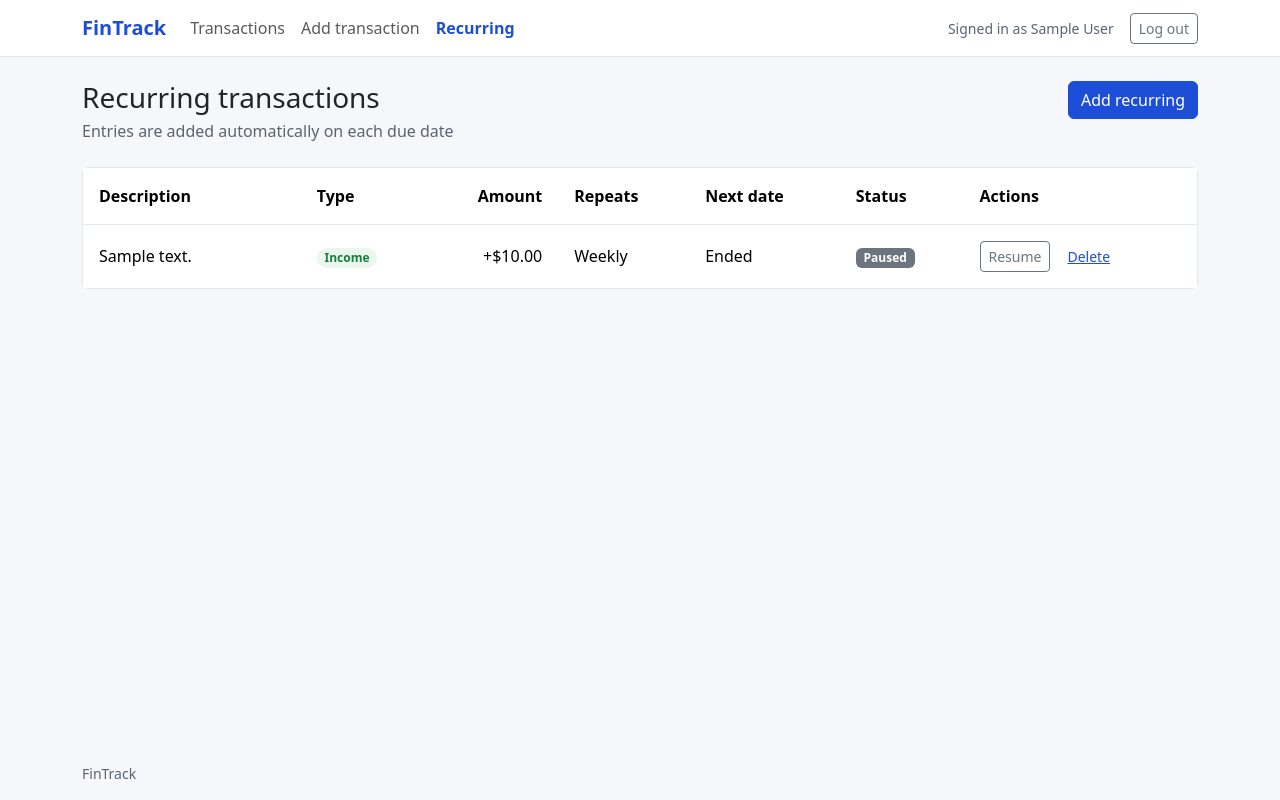
After one commit to MahdiarKhodabakhshi/FinTrack, a Django app: page /transactions/recurring/ in a window 1280 px wide. The commit adds this page. Run offline with Django 5.2, Linux system fonts and the light colour scheme; a user stored in the database is signed in; tables that the repository leaves empty hold one stand-in row (values such as "Sample post"); some libraries are stand-ins or nearby versions.

Commit message:
FT-75: Add recurring pages, navigation item and history badge

```diff
--- a/templates/base.html
+++ b/templates/base.html
@@ -26,6 +26,9 @@
               <li class="nav-item"><a class="nav-link {{ list_active }}" href="{% url 'transactions:list' %}"{% if list_active %} aria-current="page"{% endif %}>Transactions</a></li>
               {% nav_active request 'transactions:add' as add_active %}
               <li class="nav-item"><a class="nav-link {{ add_active }}" href="{% url 'transactions:add' %}"{% if add_active %} aria-current="page"{% endif %}>Add transaction</a></li>
+              {# FT-75: All recurring pages share one active navigation item. #}
+              {% nav_active_prefix request 'transactions:recurring_' as recurring_active %}
+              <li class="nav-item"><a class="nav-link {{ recurring_active }}" href="{% url 'transactions:recurring_list' %}"{% if recurring_active %} aria-current="page"{% endif %}>Recurring</a></li>
             </ul>
             <div class="d-flex flex-wrap align-items-center gap-3 py-2 py-md-0">
               <span class="text-body-secondary small d-none d-md-inline">Signed in as {{ user.name|default:user.email }}</span>
--- /dev/null
+++ b/templates/transactions/recurring_list.html
@@ -0,0 +1,38 @@
+{% extends "base.html" %}
+{% load ui %}
+{# FT-75, FT-76: Private recurring rules with explicit POST pause/resume actions. #}
+{% block title %}Recurring transactions — FinTrack{% endblock %}
+{% block content %}
+<div class="d-flex flex-column flex-sm-row justify-content-between gap-3 mb-4">
+  <div><h1 class="h3 mb-0">Recurring transactions</h1><p class="text-body-secondary mt-1 mb-0">Entries are added automatically on each due date</p></div>
+  <a class="btn btn-primary align-self-start" href="{% url 'transactions:recurring_add' %}">Add recurring</a>
+</div>
+{% if rules %}
+<div class="card"><div class="table-responsive">
+  <table class="table table-hover align-middle mb-0">
+    <caption class="visually-hidden">Your recurring transactions and schedules</caption>
+    <thead><tr><th scope="col">Description</th><th scope="col">Type</th><th scope="col" class="text-end">Amount</th><th scope="col">Repeats</th><th scope="col">Next date</th><th scope="col">Status</th><th scope="col">Actions</th></tr></thead>
+    <tbody>{% for rule in rules %}
+      <tr>
+        <td class="ft-description">{{ rule.description }}</td>
+        <td><span class="badge rounded-pill {% if rule.transaction_type == 'income' %}ft-badge-income{% else %}ft-badge-expense{% endif %}">{{ rule.get_transaction_type_display }}</span></td>
+        <td class="ft-money text-end text-nowrap {% if rule.transaction_type == 'income' %}ft-income{% else %}ft-expense{% endif %}">{{ rule.signed_amount|money:"signed" }}</td>
+        <td>{{ rule.get_frequency_display }}</td>
+        <td class="ft-date text-nowrap">{% if rule.is_ended %}Ended{% else %}<time datetime="{{ rule.next_due_date|date:'Y-m-d' }}">{{ rule.next_due_date|date:"M j, Y" }}</time>{% endif %}</td>
+        <td><span class="badge {% if rule.is_active %}text-bg-success{% else %}text-bg-secondary{% endif %}">{% if rule.is_active %}Active{% else %}Paused{% endif %}</span></td>
+        <td><div class="d-flex gap-2 align-items-center">
+          <form method="post" action="{% url 'transactions:recurring_toggle' rule.pk %}">{% csrf_token %}<button class="btn btn-outline-secondary btn-sm" type="submit" aria-label="{% if rule.is_active %}Pause{% else %}Resume{% endif %} {{ rule.description }}">{% if rule.is_active %}Pause{% else %}Resume{% endif %}</button></form>
+          <a class="btn btn-link btn-sm" href="{% url 'transactions:recurring_delete' rule.pk %}" aria-label="Delete {{ rule.description }}">Delete</a>
+        </div></td>
+      </tr>
+    {% endfor %}</tbody>
+  </table>
+</div></div>
+{% else %}
+<div class="card text-center"><div class="card-body p-5">
+  <h2 class="h4">No recurring transactions yet</h2>
+  <p class="text-body-secondary">Set up repeating income or expenses. Due entries appear when you visit your history or recurring transactions.</p>
+  <a class="btn btn-primary" href="{% url 'transactions:recurring_add' %}">Add your first recurring transaction</a>
+</div></div>
+{% endif %}
+{% endblock %}
--- a/templates/transactions/transaction_list.html
+++ b/templates/transactions/transaction_list.html
@@ -47,7 +47,10 @@
         <tr>
           <td class="ft-date text-nowrap"><time datetime="{{ t.date|date:'Y-m-d' }}">{{ t.date|date:"M j, Y" }}</time></td>
           <td><span class="badge rounded-pill {% if t.transaction_type == 'income' %}ft-badge-income{% else %}ft-badge-expense{% endif %}">{{ t.get_transaction_type_display }}</span></td>
-          <td class="ft-description">{% if t.description %}{{ t.description }}{% else %}<span class="text-body-secondary">—</span>{% endif %}</td>
+          <td class="ft-description">{% if t.description %}{{ t.description }}{% else %}<span class="text-body-secondary">—</span>{% endif %}
+            {# FT-75: Only the FK ID is needed to identify generated entries. #}
+            {% if t.recurring_source_id %}<span class="badge text-bg-light border" title="Created by a recurring transaction" aria-label="Created by a recurring transaction">Recurring</span>{% endif %}
+          </td>
           <td class="ft-money text-end text-nowrap {% if t.transaction_type == 'income' %}ft-income{% else %}ft-expense{% endif %}">{{ t.signed_amount|money:"signed" }}</td>
         </tr>
       {% endfor %}
--- a/ui/templatetags/ui.py
+++ b/ui/templatetags/ui.py
@@ -43,3 +43,10 @@ def nav_active(request, view_name):
     """FT-04: Return the active class only for the current named route."""
     match = getattr(request, "resolver_match", None)
     return "active" if match and match.view_name == view_name else ""
+
+
+@register.simple_tag
+def nav_active_prefix(request, prefix):
+    """FT-75: Mark the recurring section active on each recurring named view."""
+    match = getattr(request, "resolver_match", None)
+    return "active" if match and match.view_name.startswith(prefix) else ""
```
Also changed, not shown: templates/transactions/recurring_confirm_delete.html (added, +15 -0 lines), templates/transactions/recurring_form.html (added, +27 -0 lines).
